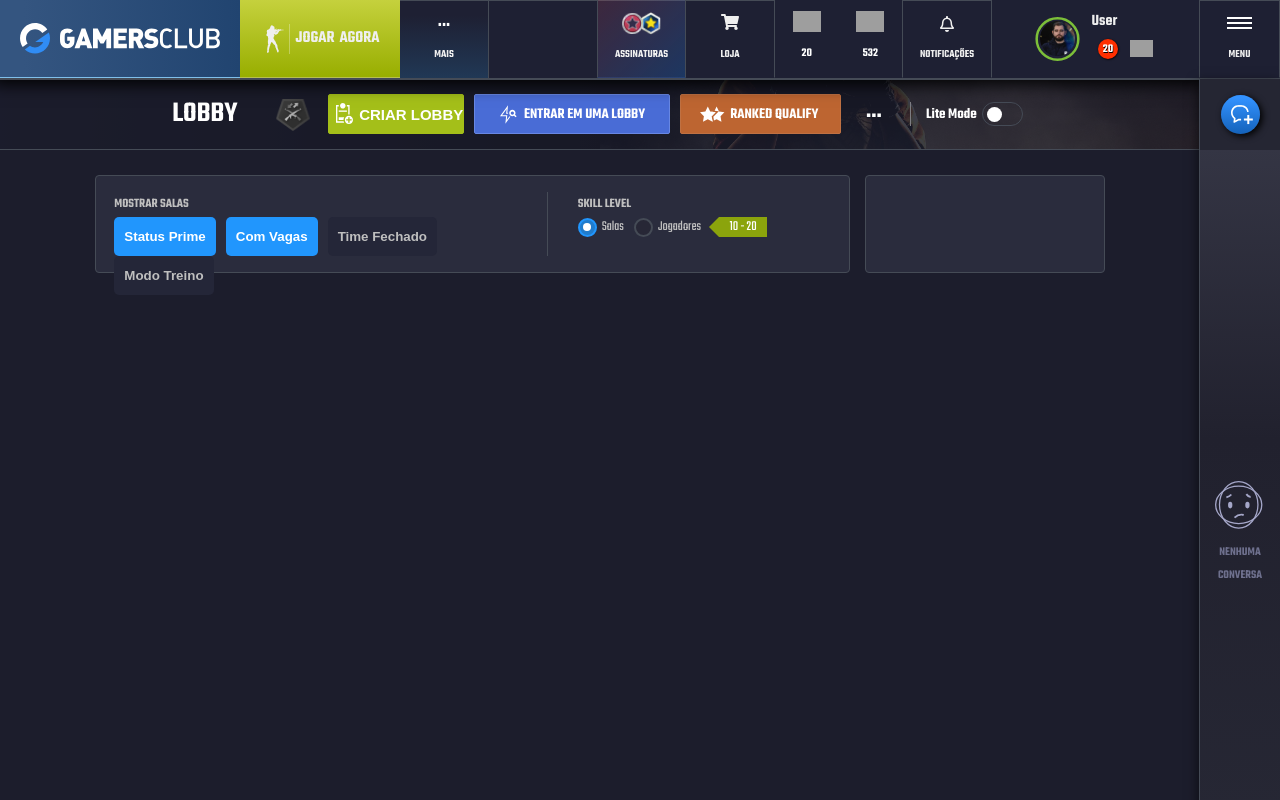
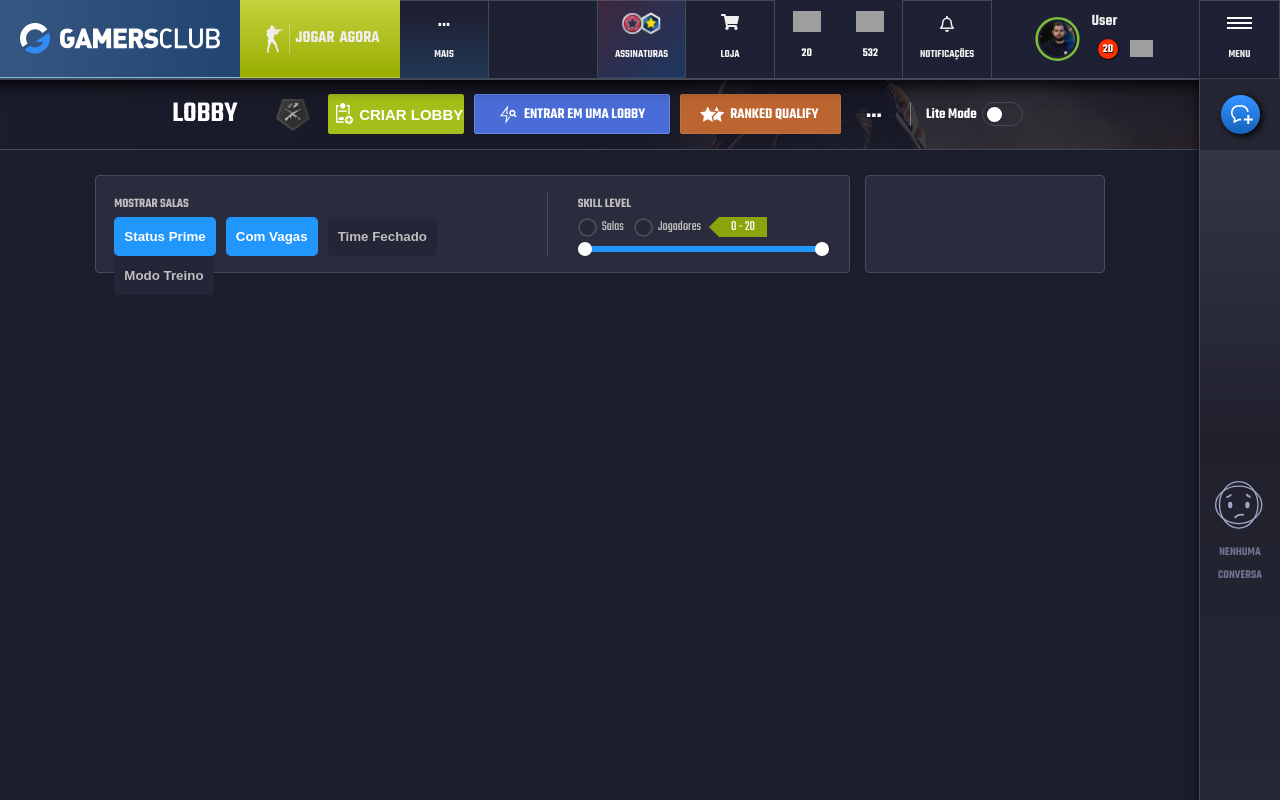
Before and after one commit to RafaelGrimmler/GCcloneReactJS, a React (Create React App) app: page / in a window 1280 px wide. Shown: the top 800 px of the page. Built offline with nearby package versions, Linux system fonts and the light colour scheme; grey boxes are pictures that could not be loaded; the HTML template or start-up script is replaced by a standard one.

Commit message:
sliderlevel

```diff
--- a/src/Components/Lobby/Lobbysetting/index.js
+++ b/src/Components/Lobby/Lobbysetting/index.js
@@ -1,13 +1,15 @@
 import React from 'react';
 
-import { Container, Lobbyoptions, Searchinlobby, Selectfilters, Rangefilters, Contentseparator, Namefilter, Contentpart, Leftbutton, Radioscontainer, Radiobutton, Levelrange } from './styles';
+import { Container, Lobbyoptions, Searchinlobby, Selectfilters, Rangefilters, Contentseparator, Namefilter, Contentpart, Leftbutton, Radioscontainer, Radiobutton, Levelrange, Levelslidercontainer, Inputslider, Sliderbar, Sliderbg, Sliderpointer } from './styles';
 
 // Context
 import { useButton } from '../../../context/LobbyButtonsContext'
+import { useSlider } from '../../../context/LobbySlidersContext'
 
 function Lobbysetting() {
 
     const Buttons = useButton()
+    const Sliders = useSlider()
 
     const HandlebuttonsStatusPrime = () => {
         Buttons.statusPrime ? Buttons.setStatusPrime(false) : Buttons.setStatusPrime(true)
@@ -23,6 +25,22 @@
 
     const HandlebuttonsModoTreino = () => {
         Buttons.modoTreino ? Buttons.setModoTreino(false) : Buttons.setModoTreino(true)
+    }
+
+    const handlesliderright = e => {
+        Sliders.setSliderRight(Number(e.target.value))
+
+        if(Number(e.target.value) <= Sliders.sliderLeft ){
+            Sliders.setSliderRight(Sliders.sliderLeft + 1)
+        }
+    }
+
+    const handlesliderleft = e => {
+        Sliders.setSliderLeft(Number(e.target.value))
+
+        if(Number(e.target.value) >= Sliders.sliderRight ){
+            Sliders.setSliderLeft(Sliders.sliderRight - 1)
+        }
     }
 
     return (
@@ -54,14 +72,23 @@
                 </Namefilter>
                 <Contentpart>
                     <Radioscontainer>
-                        <Radiobutton id='fslctS' type='radio' name='filterselect' checked/>
-                        <label for='fslctS'>Salas</label>
+                        <Radiobutton id='fslctS' type='radio' name='filterselect'  />
+                        <label htmlFor='fslctS'>Salas</label>
                         <Radiobutton id='fslctJ' type='radio' name='filterselect' />
-                        <label for='fslctJ'>Jogadores</label>
+                        <label htmlFor='fslctJ'>Jogadores</label>
                         <Levelrange>
-                            <span>10 - 20</span>
+                            <span>{Sliders.sliderLeft} - {Sliders.sliderRight}</span>
                         </Levelrange>
                     </Radioscontainer>
+                    <Levelslidercontainer>
+                        <Inputslider type='range' min={0} max={20} step={1} value={Sliders.sliderLeft} onChange={handlesliderleft}/>
+                        <Inputslider type='range' min={0} max={20} step={1} value={Sliders.sliderRight} onChange={handlesliderright}/>
+
+                        <Sliderpointer left={Sliders.sliderLeft}/>
+                        <Sliderpointer left={Sliders.sliderRight}/>
+                        <Sliderbg />
+                        <Sliderbar left={Sliders.sliderLeft} width={Sliders.sliderRight - Sliders.sliderLeft}/>
+                    </Levelslidercontainer>
                 </Contentpart>
             </Rangefilters>
         </Lobbyoptions>
--- a/src/Components/Lobby/Lobbysetting/styles.js
+++ b/src/Components/Lobby/Lobbysetting/styles.js
@@ -158,3 +158,62 @@
         font-stretch: extra-condensed;
     }
 `;
+
+export const Levelslidercontainer = styled.div`
+    width: 100%;
+    height: 15px;
+    margin-top: 4px;
+    display: flex;
+    justify-content: center;
+    align-items: center;
+`;
+
+export const Inputslider = styled.input`
+    width: 100%;
+    height: 6px;
+    position: absolute;
+    pointer-events: none;
+    -webkit-appearance: none;
+    background-color: #212335;
+    border-radius: 25px;
+    z-index: 7;
+    opacity: 0;
+
+    &::-webkit-slider-thumb {
+        -webkit-appearance: none;
+        pointer-events: all;
+        z-index: 7;
+        cursor: grab;
+        width: 17px;
+        height: 17px;
+        background-color: white;
+        border-radius: 50%;
+    }
+`;
+
+export const Sliderbar = styled.div`
+    width: ${props=> props.width > 7 ? props.width * 4.8 : props.width * 5.2}%;
+    height: 6px;
+    position: absolute;
+    background-color: #2196FD;
+    border-radius: 25px;
+    left: ${props=>props.left*4.9}%;
+`;
+
+export const Sliderpointer = styled.div`
+    width: 14px;
+    height: 14px;
+    position: absolute;
+    background-color: white;
+    left: ${props=>props.left*4.7}%;
+    border-radius: 50%;
+    z-index: 6;
+`;
+
+export const Sliderbg = styled.div`
+    width: 100%;
+    height: 6px;
+    position: absolute;
+    background-color: #212335;
+    border-radius: 25px;
+`;
--- a/src/Pages/Lobby/index.js
+++ b/src/Pages/Lobby/index.js
@@ -6,17 +6,13 @@
 import Setgamebar from '../../Components/Lobby/Setgamebar';
 import Maincontent from '../../Components/Lobby/Maincontent';
 
-//Context
-import { UserProvider } from '../../context/LobbyButtonsContext'
+function Lobby() {
 
-function Lobby() {
     return (
-        <UserProvider>
-            <Container>
-                <Setgamebar />
-                <Maincontent />
-            </Container>
-        </UserProvider>
+        <Container>
+            <Setgamebar />
+            <Maincontent />
+        </Container>
     );
 }
 
--- a/src/context/LobbyButtonsContext.js
+++ b/src/context/LobbyButtonsContext.js
@@ -6,7 +6,7 @@
     return useContext(LobbyButtonsContext)
 }
 
-export function UserProvider({ children }){
+export function ButtonProvider({ children }){
 
     const [statusPrime, setStatusPrime] = useState(true)
     const [comVagas, setComVagas] = useState(true)
--- /dev/null
+++ b/src/context/LobbySlidersContext.js
@@ -0,0 +1,27 @@
+import React, { useContext, useState } from "react";
+
+const LobbySlidersContext = React.createContext()
+
+export function useSlider(){
+    return useContext(LobbySlidersContext)
+}
+
+export function SliderProvider({ children }){
+
+    const [sliderLeft, setSliderLeft] = useState(0)
+    const [sliderRight, setSliderRight] = useState(20)
+
+    return(
+        <LobbySlidersContext.Provider
+            value={{
+                sliderLeft,
+                setSliderLeft,
+                sliderRight,
+                setSliderRight
+            }}
+        >
+            {children}
+        </LobbySlidersContext.Provider>
+    )
+
+}
```
Also changed, not shown: src/App.js (+10 -0 lines).
